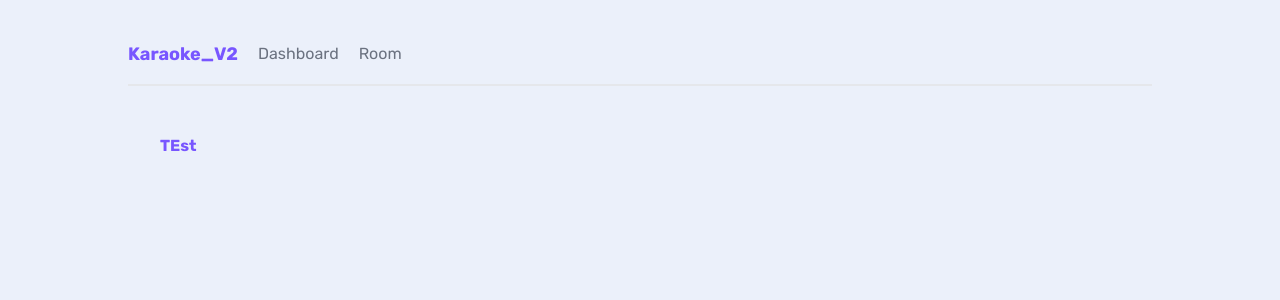
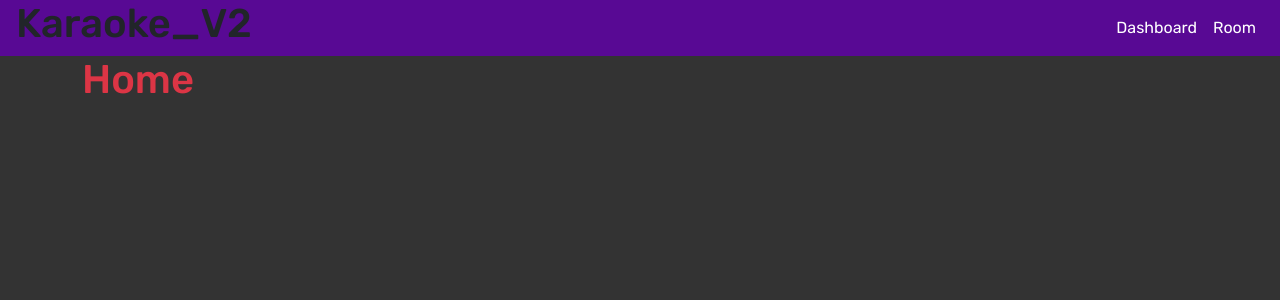
Before and after one commit to ChristinaHart888/karaoke-v2, a Next.js app: page / in a window 1280 px wide. Shown: the top 300 px of the page. Built offline with nearby package versions, Linux system fonts and the light colour scheme.

Commit message:
setup firebase

```diff
--- /dev/null
+++ b/app/components/BootstrapClient.js
@@ -0,0 +1,13 @@
+"use client";
+
+import { useEffect } from "react";
+
+function BootstrapClient() {
+  useEffect(() => {
+    require("bootstrap/dist/js/bootstrap.bundle.min.js");
+  }, []);
+
+  return null;
+}
+
+export default BootstrapClient;
--- a/app/components/Navbar.jsx
+++ b/app/components/Navbar.jsx
@@ -1,12 +1,46 @@
 import React from "react";
 import Link from "next/link";
-
 export default function Navbar() {
-	return (
-		<nav>
-			<h1>Karaoke_V2</h1>
-			<Link href="/">Dashboard</Link>
-			<Link href="/room">Room</Link>
-		</nav>
-	);
+  return (
+    <nav
+      style={{
+        display: "flex",
+        alignItems: "center",
+        justifyContent: "space-between",
+        backgroundColor: "#580994",
+        paddingInline: "1em",
+      }}
+    >
+      <h1 style={{}}>Karaoke_V2</h1>
+      <div
+        className="links"
+        style={{
+          width: "50%",
+          display: "flex",
+          justifyContent: "flex-end",
+        }}
+      >
+        <Link
+          href="/"
+          style={{
+            marginInline: "0.5em",
+            color: "white",
+            textDecoration: "none",
+          }}
+        >
+          Dashboard
+        </Link>
+        <Link
+          href="/room"
+          style={{
+            marginInline: "0.5em",
+            color: "white",
+            textDecoration: "none",
+          }}
+        >
+          Room
+        </Link>
+      </div>
+    </nav>
+  );
 }
--- /dev/null
+++ b/app/components/firestore.js
@@ -0,0 +1,25 @@
+// Import the functions you need from the SDKs you need
+import { initializeApp } from "firebase/app";
+import { getAnalytics } from "firebase/analytics";
+import { getFirestore } from "firebase/firestore";
+// TODO: Add SDKs for Firebase products that you want to use
+// https://firebase.google.com/docs/web/setup#available-libraries
+
+// Your web app's Firebase configuration
+// For Firebase JS SDK v7.20.0 and later, measurementId is optional
+const firebaseConfig = {
+    apiKey: "AIzaSyBo47GpjQdGsmVBfXsM9rzfWjEH1VtOoAY",
+    authDomain: "karaoke-v2-1a2cc.firebaseapp.com",
+    projectId: "karaoke-v2-1a2cc",
+    storageBucket: "karaoke-v2-1a2cc.appspot.com",
+    messagingSenderId: "946238484186",
+    appId: "1:946238484186:web:d2b76a274e99888cee3fe3",
+    measurementId: "G-2MBX93MRLT",
+};
+
+// Initialize Firebase
+const app = initializeApp(firebaseConfig);
+const analytics = getAnalytics(app);
+const db = getFirestore(app);
+
+export const firestore = db;
--- /dev/null
+++ b/app/components/useDB.js
@@ -0,0 +1,28 @@
+import { firestore } from "./Firestore";
+import {
+    collection,
+    doc,
+    getDoc,
+    updateDoc,
+    getDocs,
+    query,
+    where,
+} from "firebase/firestore";
+
+const useDB = () => {
+    const getRooms = async (setRooms = null) => {
+        try {
+            const querySnapshot = await getDocs(collection(firestore, "rooms"));
+            setRooms && setRooms(querySnapshot.docs);
+            console.log(querySnapshot.docs);
+            return querySnapshot.docs;
+        } catch (e) {
+            console.error(e);
+        }
+    };
+    return {
+        getRooms,
+    };
+};
+
+export default useDB;
--- a/app/globals.css
+++ b/app/globals.css
@@ -2,131 +2,23 @@
 @tailwind components;
 @tailwind utilities;
 
-/* base styles */
+html {
+  background-color: #333;
+}
+
 body {
-	background: #ebf0fa;
-	@apply text-gray-500 m-8;
+  background-color: #333;
 }
+
+main {
+  background-color: #333;
+}
+
 h1,
 h2 {
-	@apply font-bold text-primary text-lg;
-}
-main {
-	@apply max-w-5xl my-12 mx-auto px-8;
-}
-main > h2 {
-	@apply mb-4 pb-2 text-base;
-}
-p > a {
-	@apply text-primary underline;
+  color: #dc3545;
 }
 
-/* nav styles */
-nav {
-	@apply pb-4
-      border-b-2 border-gray-200
-      flex items-center gap-5
-      my-10 mx-auto
-      max-w-5xl;
+.collapse.show {
+  visibility: visible;
 }
-nav a,
-nav span {
-	@apply text-gray-500;
-}
-nav a:hover {
-	@apply text-black;
-}
-main nav {
-	@apply border-0;
-}
-
-/* button styles */
-button {
-	@apply px-3 py-2
-      rounded-sm
-      flex justify-between items-center gap-2
-      text-sm;
-}
-button:hover {
-	@apply bg-opacity-90;
-}
-.btn-primary {
-	@apply bg-primary text-white;
-}
-.btn-secondary {
-	@apply bg-gray-200 text-gray-900;
-}
-
-/* form styles */
-form {
-	@apply py-4 px-7
-      bg-primary
-      bg-opacity-5
-      rounded-md
-      block
-      mx-auto
-      min-w-fit w-1/4;
-}
-form label {
-	@apply block;
-}
-form input,
-form textarea,
-form select {
-	@apply block
-      mt-2 my-4 px-2 py-1
-      rounded-sm w-full;
-}
-form button {
-	@apply block mx-auto;
-}
-
-/* feedback styles */
-.error {
-	@apply border-2
-      border-red-500
-      bg-red-300
-      text-red-800
-      py-1 px-2
-      rounded-sm
-      block
-      max-w-fit
-      my-4 mx-auto;
-}
-
-/* card styles */
-.card {
-	@apply bg-white
-      shadow-sm
-      rounded-md
-      py-3 px-4 my-4
-      relative
-      overflow-hidden;
-}
-.card h3 {
-	@apply font-bold text-gray-700 text-sm
-      mb-0;
-}
-.card p {
-	@apply my-4 text-sm leading-6;
-}
-
-/* pill styles */
-.pill {
-	@apply py-1 px-2 mt-3
-      inline-block
-      text-xs font-semibold;
-}
-.pill.high {
-	@apply bg-red-300 text-red-600;
-}
-.pill.medium {
-	@apply bg-blue-300 text-blue-600;
-}
-.pill.low {
-	@apply bg-emerald-300 text-emerald-600;
-}
-.card .pill {
-	@apply absolute bottom-0 right-0
-      rounded-tl-md;
-}
--- a/app/layout.jsx
+++ b/app/layout.jsx
@@ -1,6 +1,7 @@
 import "./globals.css";
 import { Rubik } from "next/font/google";
-
+import "bootstrap/dist/css/bootstrap.css";
+import BootstrapClient from "./components/BootstrapClient";
 import Navbar from "./components/Navbar";
 
 const rubik = Rubik({ subsets: ["latin"] });
@@ -13,9 +14,10 @@ export const metadata = {
 export default function RootLayout({ children }) {
   return (
     <html lang="en">
-			<body className={rubik.className}>
+      <body className={rubik.className} style={{ backgroundColor: "#333" }}>
         <Navbar></Navbar>
         {children}
+        <BootstrapClient />
       </body>
     </html>
   );
--- a/app/page.jsx
+++ b/app/page.jsx
@@ -1,9 +1,10 @@
 import Image from "next/image";
+import React from "react";
 
 export default function Home() {
-	return (
-		<main>
-			<h2>TEst</h2>
-		</main>
-	);
+  return (
+    <main className="container">
+      <h1 style={{ color: "#dc3545" }}>Home</h1>
+    </main>
+  );
 }
--- a/app/room/[id]/page.jsx
+++ b/app/room/[id]/page.jsx
@@ -14,7 +14,7 @@ export default function Room({ id }) {
   }, []);
 
   return (
-		<main>
+    <main className="container-fluid">
       <h2>Room</h2>
     </main>
   );
--- a/app/room/page.jsx
+++ b/app/room/page.jsx
@@ -1,11 +1,27 @@
-import React from "react";
+"use client";
+import React, { useState } from "react";
+import useDB from "../components/useDB";
 
-export default function page() {
-	return (
-		<main>
-			<nav>
-				<h2>Room List</h2>
-			</nav>
-		</main>
-	);
+export default function Page() {
+    const [roomlist, setRoomlist] = useState([]);
+    const { getRooms } = useDB();
+
+    const getData = async () => {
+        getRooms(setRoomlist);
+    };
+
+    useState(() => {
+        getData();
+    }, []);
+    return (
+        <main className="container-fluid">
+            <h2>Room List</h2>
+            {roomlist?.map((room) => {
+                const roomData = room.data();
+                console.log("room Data:", roomData);
+                const roomName = roomData.name;
+                return <div key={room.id}>{roomName}</div>;
+            })}
+        </main>
+    );
 }
```
Also changed, not shown: package.json (+10 -2 lines), 1 other file (tests, documents, lock files or other folders). Lines whose indentation alone changed are shown as unchanged.
